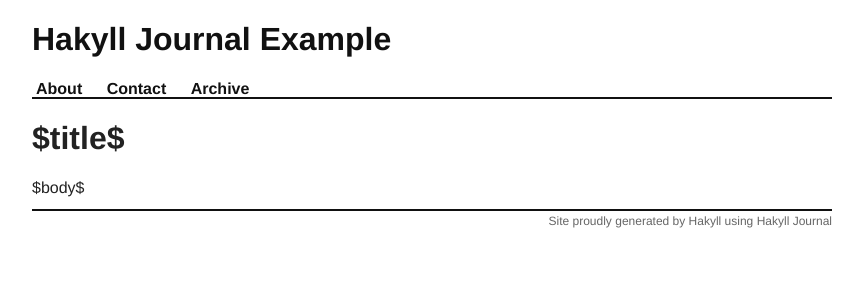
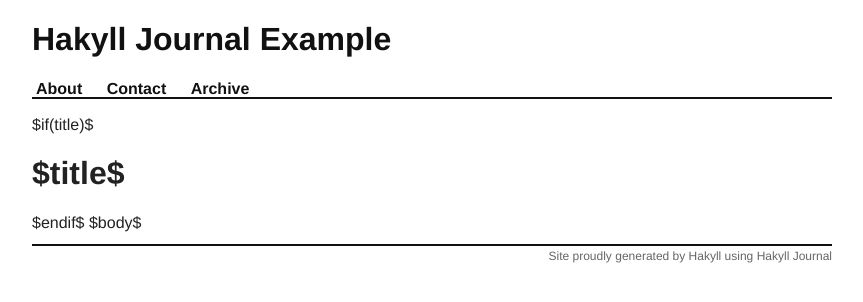
Before and after one commit to thunderrabbit/hakyll-journal-example, a plain HTML site: page templates/base.html in a window 1280 px wide. Shown: the whole page, without its empty margins (208-1071 px from the left). Drawn offline with Linux system fonts and the light colour scheme.

Commit message:
no title on root page

```diff
--- a/templates/base.html
+++ b/templates/base.html
@@ -2,7 +2,7 @@
 <html lang="en">
 	<head>
 		<meta charset="utf-8" />
-		<title>$title$ &laquo; Hakyll Journal Example</title>
+		<title>$if(title)$$title$ &laquo; $endif$Hakyll Journal Example</title>
 		<link rel="stylesheet" href="/css/default.css" />
 	</head>
 	<body>
@@ -17,7 +17,7 @@
 			</nav>
 		</header>
 		<main id="page_content">
-			<h1>$title$</h1>
+			$if(title)$<h1>$title$</h1>$endif$
 			$body$
 		</main>
 		<footer id="page_footer">
```
Also changed, not shown: index.html (+0 -4 lines), 1 other file.
